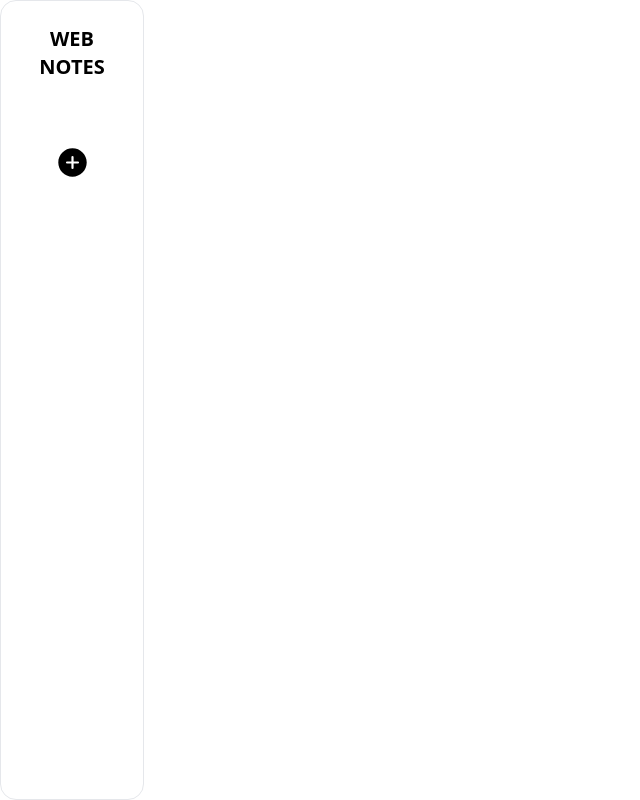
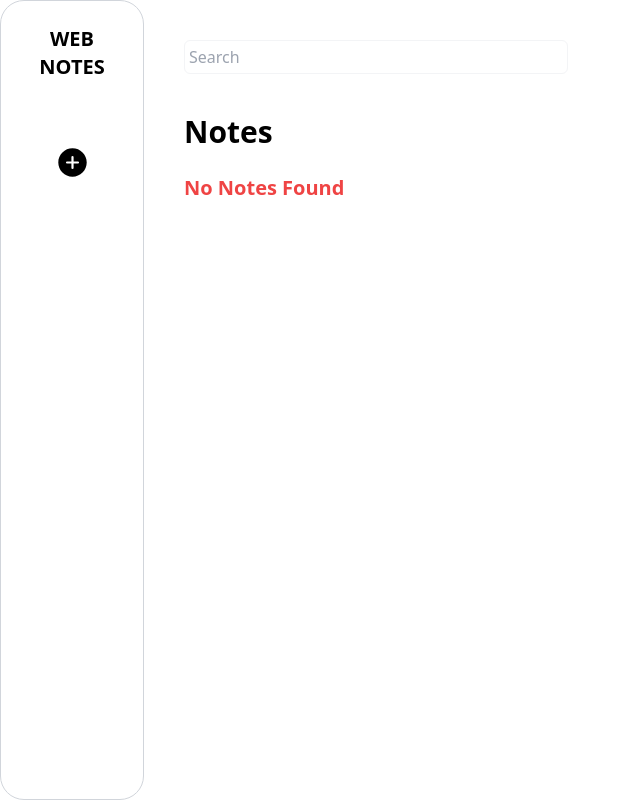
Before and after one commit to Shreyass48/react-app, a React (Vite) app: page /dashboard in a window 1280 px wide. Shown: the whole page, without its empty margins (0-640 px from the left). Built offline with nearby package versions, Linux system fonts and the light colour scheme.

Commit message:
NoteView ready, Note bg ready

```diff
--- a/src/components/Note.jsx
+++ b/src/components/Note.jsx
@@ -1,9 +1,15 @@
 import React from "react";
 
-function Note() {
+function Note({ key, note }) {
+  console.log("key", key, "   note", note);
+  const bgColor = note?.color;
+  console.log("bgColor", bgColor);
   return (
-    <div className="bg-green-300 rounded-md flex">
-      <p>hi</p>
+    <div
+      style={{ backgroundColor: bgColor }}
+      className="w-64 h-[270px] rounded-2xl p-3"
+    >
+      hello
     </div>
   );
 }
--- /dev/null
+++ b/src/components/NoteView.jsx
@@ -0,0 +1,29 @@
+import React from "react";
+import Note from "./Note";
+
+function NoteView({ notes }) {
+  console.log(notes);
+
+  return (
+    <div className="w-full p-5 pl-10">
+      <input
+        placeholder="Search"
+        type="text"
+        className="p-1 mt-5 border border-gray-100 rounded-md w-96"
+      />
+      <div className="mt-10">
+        <p className="text-3xl font-semibold">Notes</p>
+      </div>
+
+      <div className="mt-6 grid grid-cols-4 gap-3">
+        {notes?.length > 0 ? (
+          notes.map((item) => <Note key={item.id} note={item} />)
+        ) : (
+          <p className="text-red-500 font-semibold text-xl">No Notes Found</p>
+        )}
+      </div>
+    </div>
+  );
+}
+
+export default NoteView;
--- a/src/components/Sidebar.jsx
+++ b/src/components/Sidebar.jsx
@@ -2,7 +2,7 @@ import React from "react";
 import { useState } from "react";
 import { IoAddCircle } from "react-icons/io5";
 
-function Sidebar() {
+function Sidebar({ addNote }) {
   const [isOpen, setIsOpen] = useState(false);
   const colors = ["#fe9b72", "#fec971", " #00d4fe", "#b693fd", "#e4ee91"];
 
@@ -12,7 +12,7 @@ function Sidebar() {
 
   return (
     <div>
-      <div className="h-screen w-36 flex flex-col gap-10 border border-r-1 rounded-2xl items-center">
+      <div className="h-screen w-36 flex flex-col gap-10 border border-gray-300 border-r rounded-3xl items-center">
         <p className="p-6 font-semibold text-center text-xl">
           WEB <br />
           NOTES
@@ -27,6 +27,7 @@ function Sidebar() {
                 className="bg-red-400 h-6 w-6 rounded-xl  cursor-pointer"
                 key={indx}
                 style={{ backgroundColor: color }}
+                onClick={() => addNote(color)}
               />
             ))}
           </ul>
--- a/src/pages/Dashboard.jsx
+++ b/src/pages/Dashboard.jsx
@@ -1,12 +1,26 @@
 import React from "react";
-import Note from "../components/Note";
+import { useState } from "react";
+import NoteView from "../components/NoteView";
 import Sidebar from "../components/Sidebar";
 
 function Dashboard() {
+  const [notes, setNotes] = useState([]);
+
+  const addNote = (color) => {
+    let newNote = [...notes];
+    newNote.push({
+      id: Date.now() + "" + Math.floor(Math.random() * 78),
+      text: "",
+      time: Date.now(),
+      color,
+    });
+    setNotes(newNote);
+  };
+
   return (
-    <div>
-      <Sidebar />
-      {/* <Note /> */}
+    <div className="flex">
+      <Sidebar addNote={addNote} />
+      <NoteView notes={notes} />
     </div>
   );
 }
```
